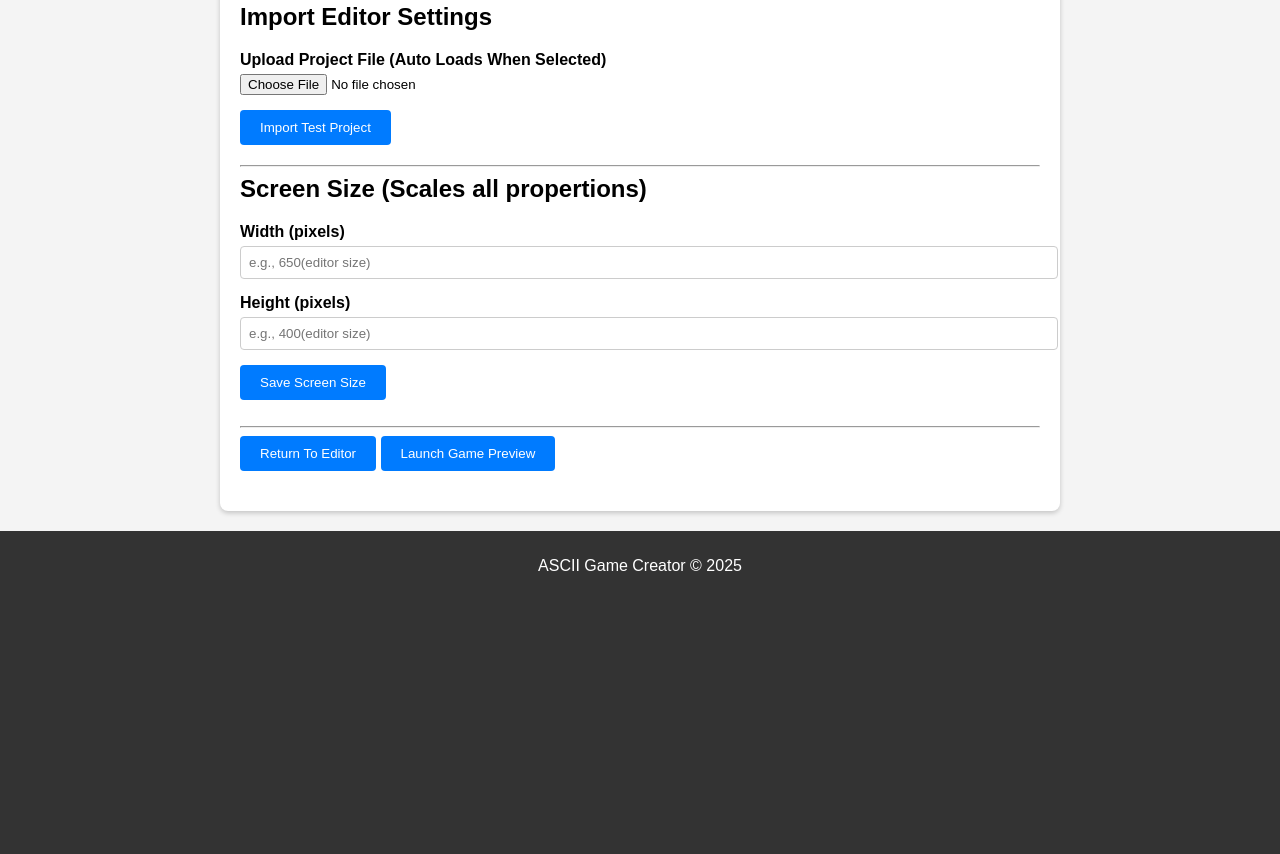
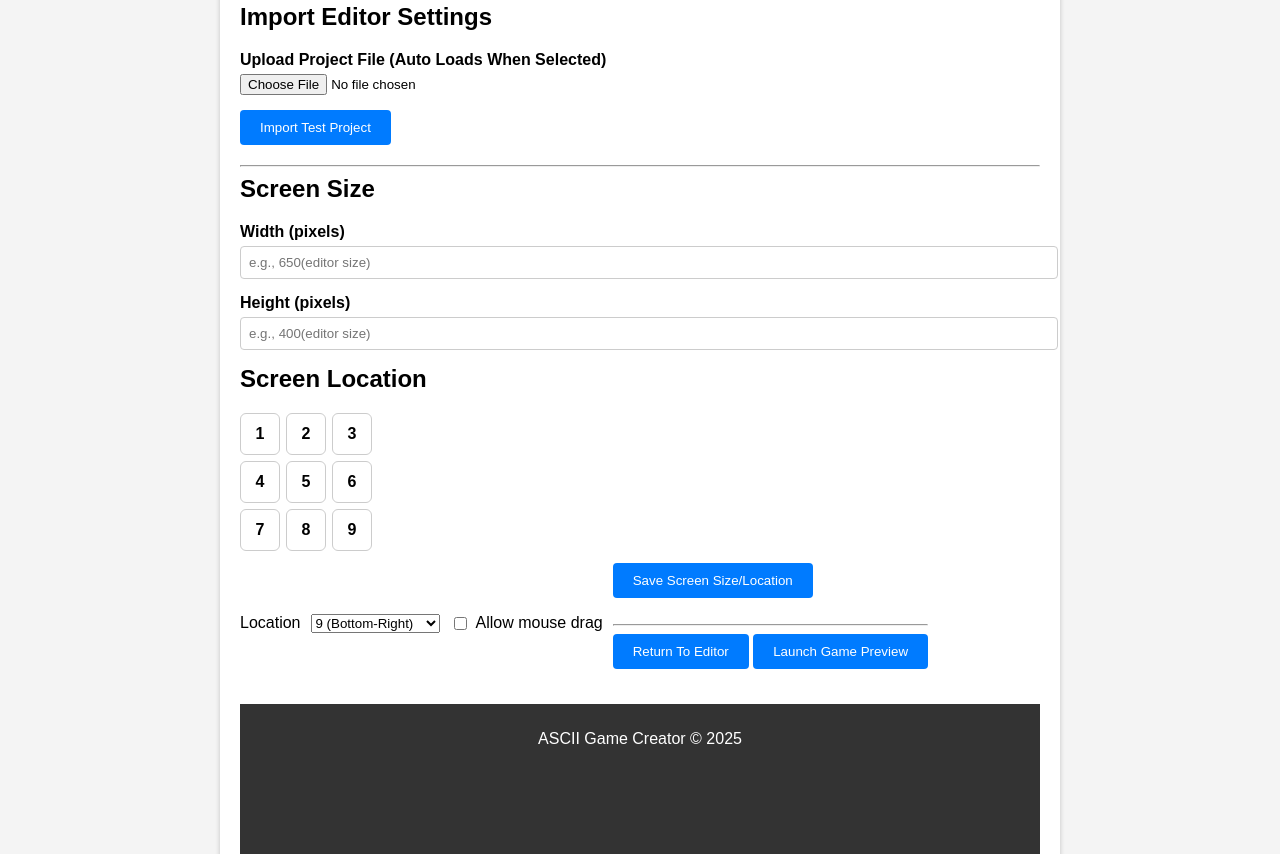
Before and after one commit to shumwaynate/AsciiGameGenerator, a plain HTML site: page settings.html in a window 1280 px wide. Shown: the part 346-1200 px from the top of the page. Drawn offline with nearby package versions, Linux system fonts and the light colour scheme.

Commit message:
Added location GUI no working yet

```diff
--- a/settings.html
+++ b/settings.html
@@ -76,6 +76,18 @@
             position: relative;
             padding-bottom: 100%;
         }
+
+        .location-grid {
+            display: grid; grid-template-columns: repeat(3, 40px); gap: 6px;
+            margin: 8px 0 12px; user-select: none;
+            }
+            .location-grid > div {
+            display:flex; align-items:center; justify-content:center;
+            border:1px solid #ccc; border-radius:6px; height:40px; font-weight:700;
+            }
+            .location-controls { display:flex; gap:10px; align-items:center; flex-wrap:wrap; }
+            .location-controls .checkbox { display:flex; gap:6px; align-items:center; }
+
     </style>
 </head>
 <body>
@@ -113,7 +125,7 @@
         <hr />
 
         <div class="section">
-            <h2>Screen Size (Scales all propertions)</h2>
+            <h2>Screen Size</h2>
             <div class="form-group">
                 <label for="screenWidth">Width (pixels)</label>
                 <input type="text" id="screenWidth" placeholder="e.g., 650(editor size)">
@@ -122,8 +134,40 @@
                 <label for="screenHeight">Height (pixels)</label>
                 <input type="text" id="screenHeight" placeholder="e.g., 400(editor size)">
             </div>
+
+            <!-- Visual reference: 3×3 numbered grid -->
+            <h2>Screen Location</h2>
+            <div class="location-grid" aria-label="Game location reference">
+                <div>1</div><div>2</div><div>3</div>
+                <div>4</div><div>5</div><div>6</div>
+                <div>7</div><div>8</div><div>9</div>
+            </div>
+
+            <!-- Separated controls -->
+            <div class="location-controls">
+                <label for="positionSelect">Location</label>
+                <select id="positionSelect" name="positionSelect">
+                <option value="1">1 (Top-Left)</option>
+                <option value="2">2 (Top-Center)</option>
+                <option value="3">3 (Top-Right)</option>
+                <option value="4">4 (Center-Left)</option>
+                <option value="5">5 (Center)</option>
+                <option value="6">6 (Center-Right)</option>
+                <option value="7">7 (Bottom-Left)</option>
+                <option value="8">8 (Bottom-Center)</option>
+                <option value="9" selected>9 (Bottom-Right)</option>
+                </select>
+
+                <label class="checkbox">
+                <input type="checkbox" id="allowDragCheckbox" />
+                Allow mouse drag
+                </label>
+
+                <!-- <button id="saveLocationSettings">Save to Settings</button> -->
+
+
             <div class="form-group">
-                <button id="saveScreenSize">Save Screen Size</button> <br><br>
+                <button id="saveScreenSize">Save Screen Size/Location</button> <br><br>
                 <hr />
                 <button id="home-button">Return To Editor</button>
                 <button onclick="launchGamePreview()">Launch Game Preview</button>
```
Also changed, not shown: style.css (line endings or trailing spaces).
